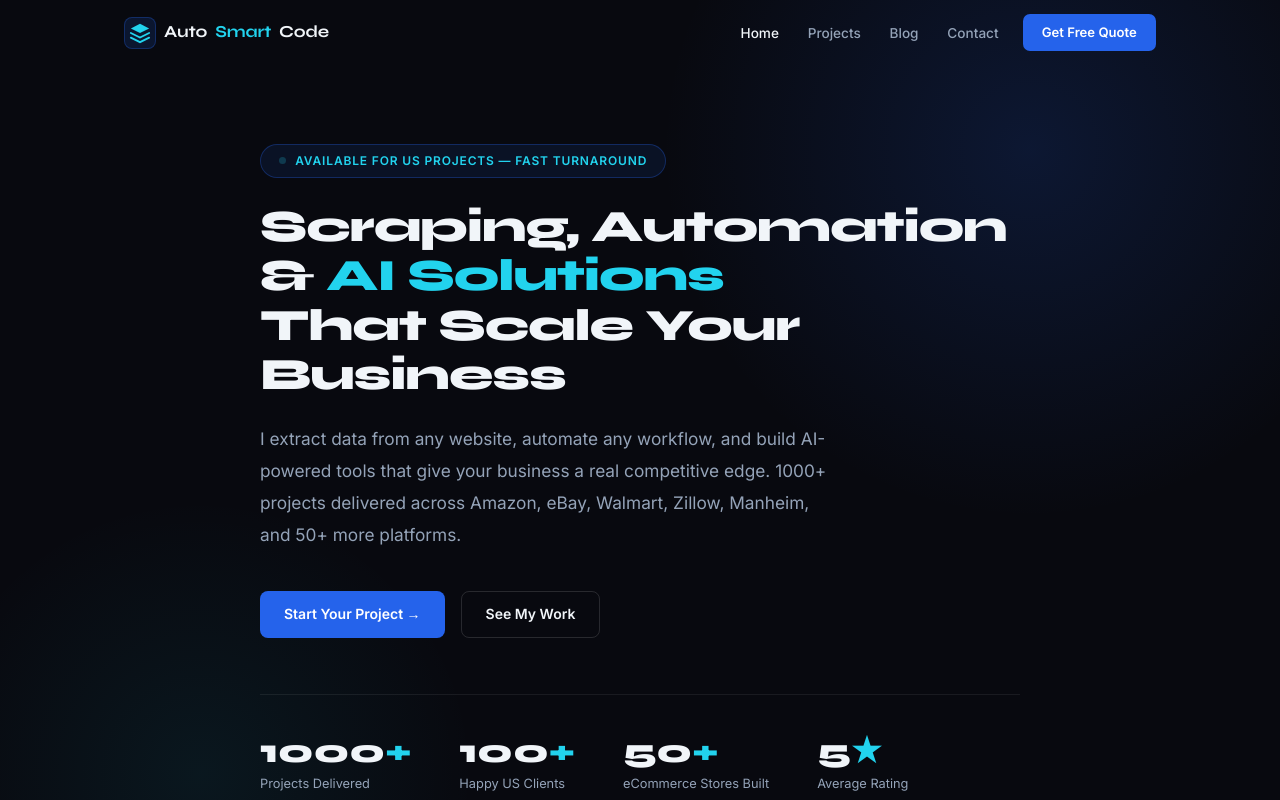
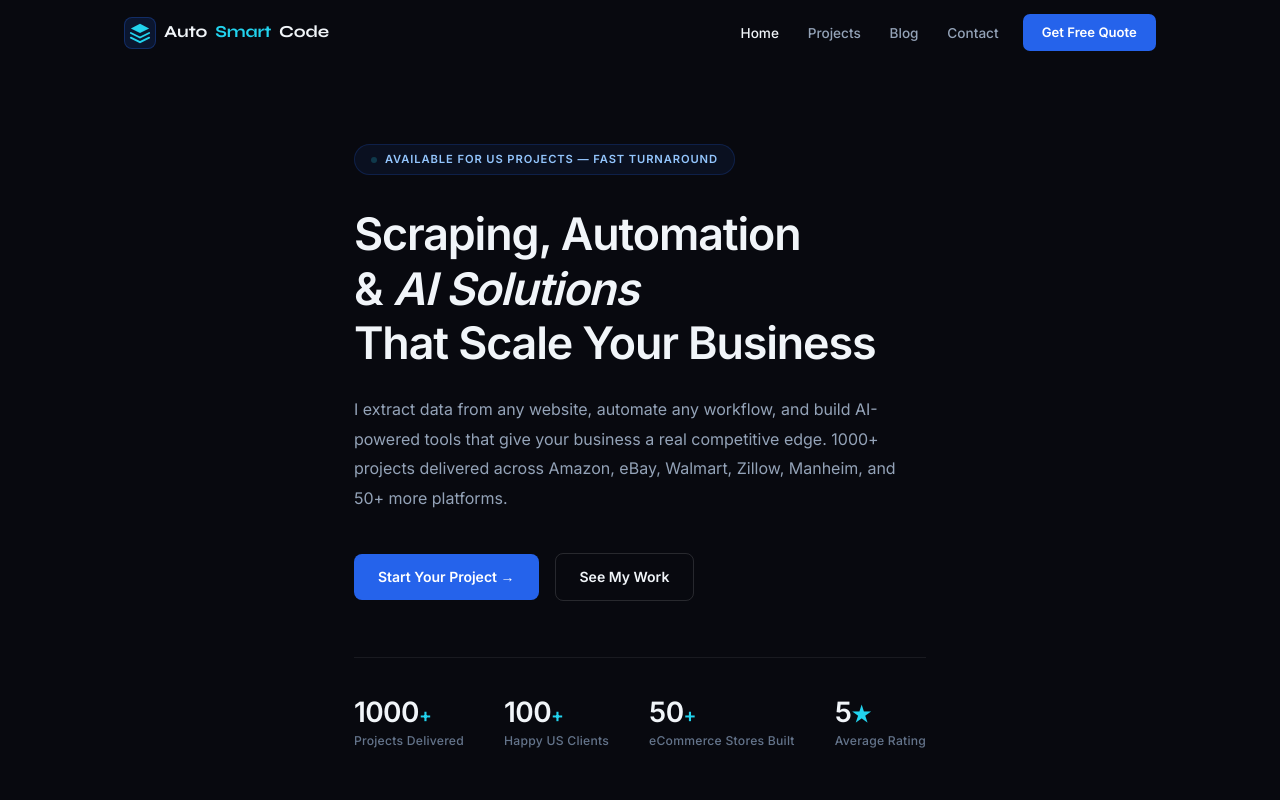
Before and after one commit to mubashir-ijaz/AutoSmartCode-website, a React (Create React App) app: page / in a window 1280 px wide. Shown: the top 800 px of the page. Built offline with nearby package versions, Linux system fonts and the light colour scheme.

Commit message:
Update Home.css

```diff
--- a/src/pages/Home.css
+++ b/src/pages/Home.css
@@ -1,59 +1,117 @@
 /* HERO */
 .hero {
-  min-height: 100vh; display: flex; align-items: center;
-  padding: 9rem 0 5rem; position: relative; overflow: hidden;
+  min-height: 100vh;
+  display: flex;
+  align-items: center;
+  padding: 9rem 0 5rem;
+  position: relative;
+  overflow: hidden;
+  background: #08090f;
 }
-.hero-glow {
-  position: absolute; border-radius: 50%; pointer-events: none;
+
+.hero-canvas {
+  position: absolute; inset: 0;
+  pointer-events: none; overflow: hidden;
 }
-.hero-glow-1 {
-  width: 800px; height: 800px;
-  top: -250px; right: -150px;
-  background: radial-gradient(circle, rgba(37,99,235,.16) 0%, transparent 65%);
+
+.hero-grid {
+  position: absolute; inset: 0;
+  background-image:
+    linear-gradient(rgba(37,99,235,0.07) 1px, transparent 1px),
+    linear-gradient(90deg, rgba(37,99,235,0.07) 1px, transparent 1px);
+  background-size: 60px 60px;
+  transform: perspective(800px) rotateX(35deg) translateY(-10%);
+  transform-origin: center top;
+  mask-image: linear-gradient(to bottom, transparent 0%, black 30%, black 70%, transparent 100%);
+  -webkit-mask-image: linear-gradient(to bottom, transparent 0%, black 30%, black 70%, transparent 100%);
+  animation: gridMove 12s linear infinite;
 }
-.hero-glow-2 {
-  width: 600px; height: 600px;
-  bottom: -200px; left: -100px;
-  background: radial-gradient(circle, rgba(34,211,238,.07) 0%, transparent 65%);
+
+@keyframes gridMove {
+  from { background-position: 0 0; }
+  to { background-position: 0 60px; }
 }
-.hero-inner { position: relative; z-index: 1; }
+
+.hero-orb-1 {
+  position: absolute; width: 600px; height: 600px;
+  top: -200px; right: -100px; border-radius: 50%;
+  background: radial-gradient(circle, rgba(37,99,235,0.18) 0%, rgba(37,99,235,0.04) 50%, transparent 70%);
+  animation: orbFloat 8s ease-in-out infinite;
+}
+
+.hero-orb-2 {
+  position: absolute; width: 400px; height: 400px;
+  bottom: -100px; left: -100px; border-radius: 50%;
+  background: radial-gradient(circle, rgba(34,211,238,0.1) 0%, transparent 65%);
+  animation: orbFloat 10s ease-in-out infinite reverse;
+}
+
+@keyframes orbFloat {
+  0%, 100% { transform: translateY(0px); }
+  50% { transform: translateY(-25px); }
+}
+
+.hero-inner { position: relative; z-index: 2; max-width: 760px; }
+
 .hero-badge {
-  display: inline-flex; align-items: center; gap: 0.6rem;
-  background: rgba(37,99,235,.1); border: 1px solid rgba(37,99,235,.3);
-  color: var(--cyan); padding: 0.4rem 1.1rem; border-radius: 50px;
-  font-size: 0.75rem; font-weight: 700; letter-spacing: 0.07em;
-  text-transform: uppercase; margin-bottom: 1.5rem;
+  display: inline-flex; align-items: center; gap: 0.5rem;
+  background: rgba(37,99,235,0.08); border: 1px solid rgba(37,99,235,0.2);
+  color: #93c5fd; padding: 0.35rem 1rem; border-radius: 50px;
+  font-size: 0.7rem; font-weight: 600; letter-spacing: 0.08em;
+  text-transform: uppercase; margin-bottom: 2rem;
 }
+
 .hero-badge-dot {
-  width: 7px; height: 7px; border-radius: 50%; background: var(--cyan);
+  width: 6px; height: 6px; border-radius: 50%; background: #22d3ee;
   animation: blink 2s ease-in-out infinite;
 }
 @keyframes blink { 0%,100%{opacity:1} 50%{opacity:.2} }
 
 .hero-h1 {
-  font-size: clamp(2rem, 3.5vw, 3.2rem);
+  font-family: 'Inter', sans-serif;
+  font-size: clamp(1.9rem, 3.5vw, 2.8rem);
+  font-weight: 700; line-height: 1.22;
+  letter-spacing: -0.025em; color: #f1f5f9; margin-bottom: 1.5rem;
+}
 
-  font-weight: 800; line-height: 1.1;
-  letter-spacing: -0.025em; margin-bottom: 1.5rem; max-width: 760px;
+.hero-h1 .line-1, .hero-h1 .line-2 { display: block; color: #f1f5f9; }
+
+.hero-h1 .line-accent {
+  display: block;
+  background: linear-gradient(90deg, #3b82f6, #22d3ee);
+  -webkit-background-clip: text; -webkit-text-fill-color: transparent;
+  background-clip: text;
 }
-.hero-h1 em { font-style: normal; color: var(--cyan); }
 
 .hero-desc {
-  font-size: 1.08rem; color: var(--gray);
-  max-width: 580px; line-height: 1.85; margin-bottom: 2.5rem;
+  font-family: 'Inter', sans-serif;
+  font-size: 1rem; color: #94a3b8;
+  line-height: 1.85; max-width: 560px;
+  margin-bottom: 2.5rem; font-weight: 400;
 }
-.hero-actions { display: flex; gap: 1rem; flex-wrap: wrap; margin-bottom: 3.5rem; }
+
+.hero-desc strong { color: #cbd5e1; font-weight: 500; }
+
+.hero-actions {
+  display: flex; gap: 1rem; flex-wrap: wrap;
+  margin-bottom: 3.5rem; align-items: center;
+}
 
 .hero-stats {
-  display: flex; gap: 3rem; flex-wrap: wrap;
-  padding-top: 2.5rem; border-top: 1px solid var(--border);
+  display: flex; gap: 2.5rem; flex-wrap: wrap;
+  padding-top: 2.5rem; border-top: 1px solid rgba(255,255,255,0.07);
 }
+
 .hero-stat-n {
-  font-family: 'Syne', sans-serif; font-size: 2.1rem; font-weight: 800;
-  display: block; line-height: 1;
+  font-family: 'Inter', sans-serif; font-size: 1.75rem;
+  font-weight: 700; color: #f1f5f9; line-height: 1;
+  display: block; letter-spacing: -0.02em;
 }
-.hero-stat-n em { font-style: normal; color: var(--cyan); }
-.hero-stat-l { font-size: 0.8rem; color: var(--gray); margin-top: 0.3rem; display: block; }
+.hero-stat-n em { font-style: normal; color: #22d3ee; font-size: 1.2rem; }
+.hero-stat-l {
+  font-size: 0.76rem; color: #64748b; margin-top: 0.3rem;
+  display: block; font-weight: 500; letter-spacing: 0.02em;
+}
 
 /* MARQUEE */
 .marquee-wrap {
```
